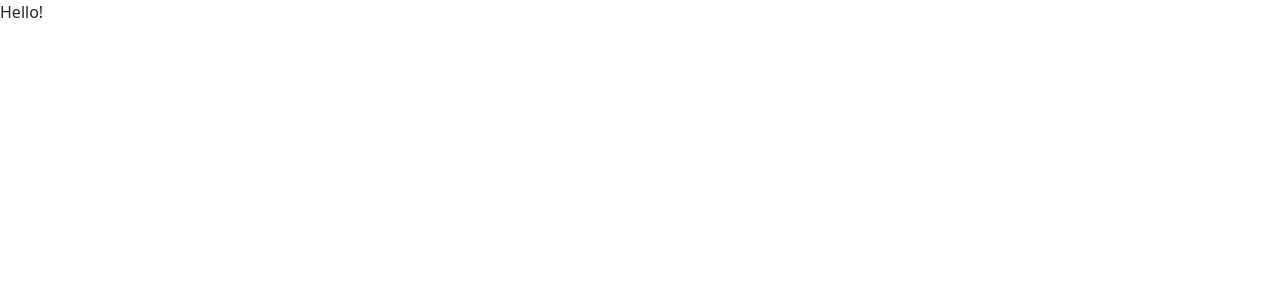
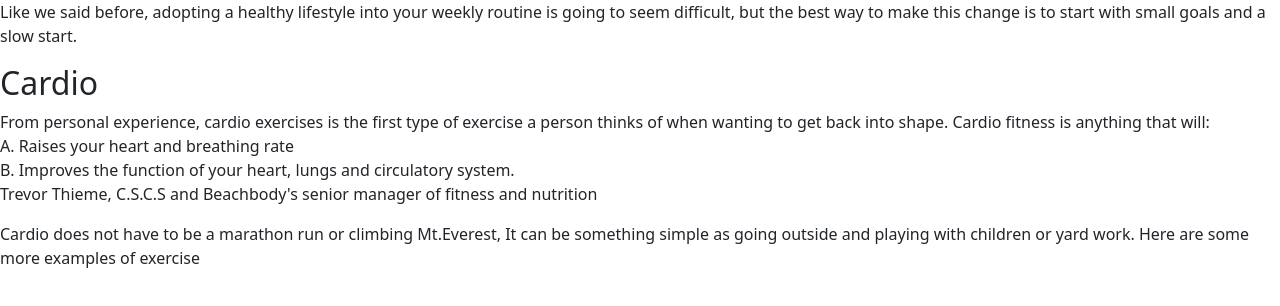
Before and after one commit to calvinalee2006/Beginners-guide-to-fitness, a React (Create React App) app: page /noSurvey in a window 1280 px wide. Shown: the top 306 px of the page. Built offline with nearby package versions, Linux system fonts and the light colour scheme.

Commit message:
writing in no Survey

```diff
--- a/src/components/UserPages/noSurvey.js
+++ b/src/components/UserPages/noSurvey.js
@@ -3,7 +3,19 @@ import React from 'react'
 function NoSurvey() {
   return (
     <>
-     <p>Hello!</p>
+     <p>Like we said before, adopting a healthy lifestyle into your weekly routine is going
+        to seem difficult, but the best way to make this change is to start with small goals
+        and a slow start.
+     </p>
+     <h2>Cardio</h2>
+     <p>From personal experience, cardio exercises is the first type of exercise a person thinks
+        of when wanting to get back into shape. Cardio fitness is anything that will:<br />
+            A. Raises your heart and breathing rate<br />
+            B. Improves the function of your heart, lungs and circulatory system.<br />
+            <p>Trevor Thieme, C.S.C.S and Beachbody's senior manager of fitness and nutrition  {/*Beachbodys link */}  </p>
+     </p>
+     <p>Cardio does not have to be a marathon run or climbing Mt.Everest, It can be something simple as
+        going outside and playing with children or yard work. Here are some more examples of exercise  </p>
     </>
   )
 }
```
